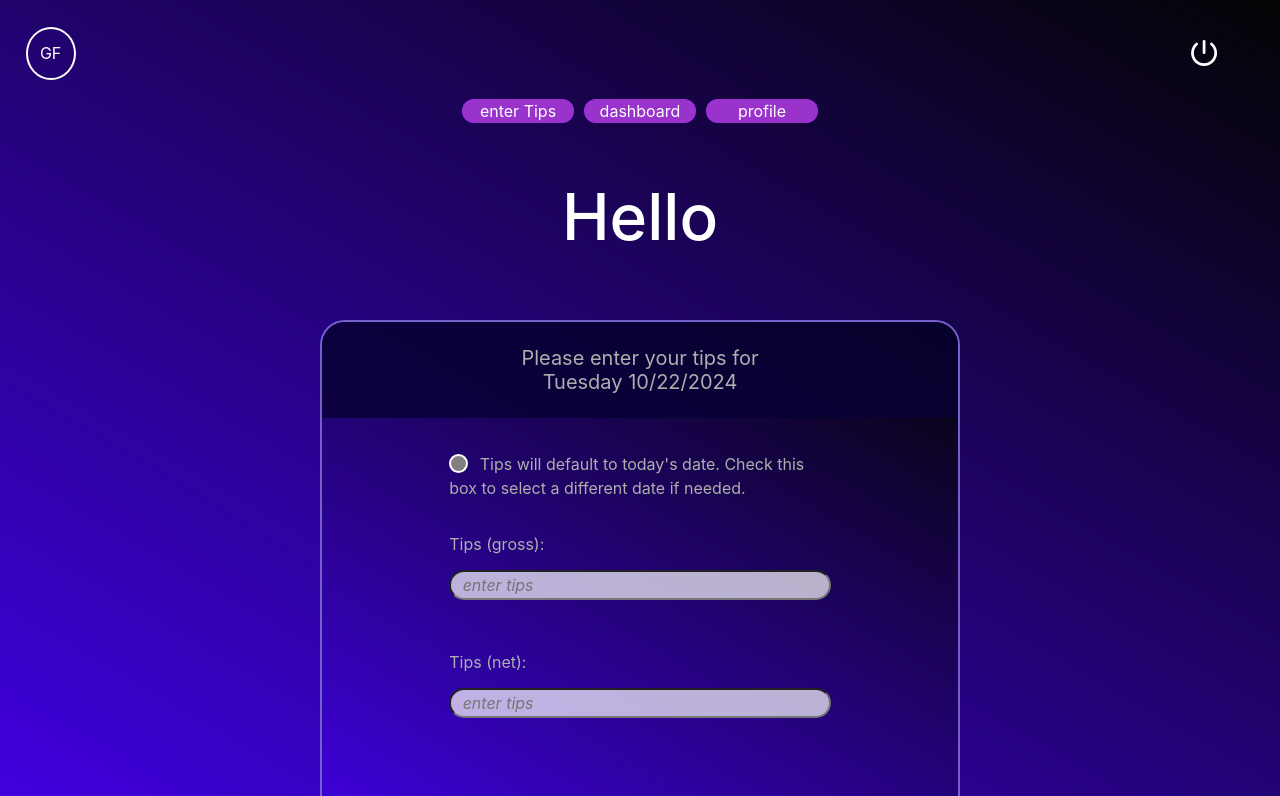
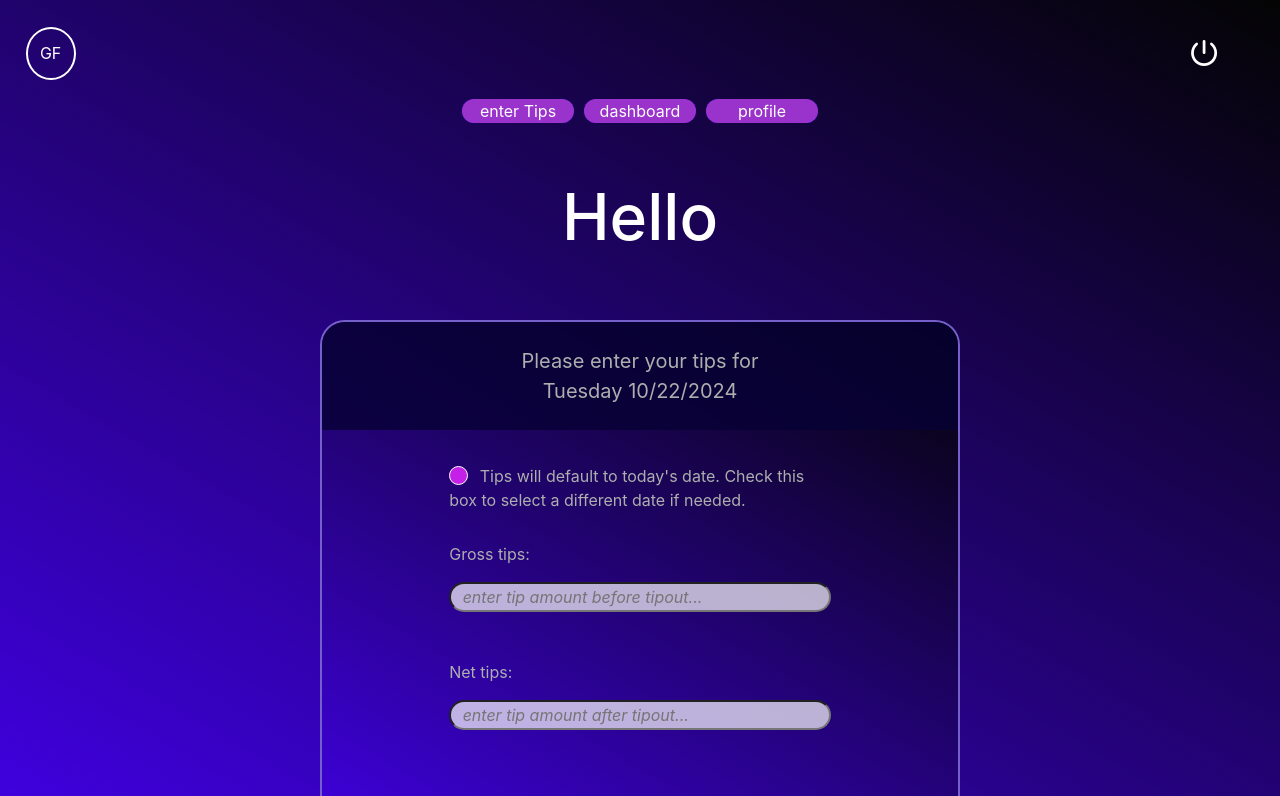
Before and after one commit to Saidou25/TipsTracker, a React (Vite) app: page /enterTips in a window 1280 px wide. Shown: the top 796 px of the page. Built offline with nearby package versions, Linux system fonts and the light colour scheme; no server answers; the database is empty.

Commit message:
Fixed a checkbox design detail

```diff
--- a/src/data.js
+++ b/src/data.js
@@ -74,13 +74,13 @@ const tipsFormData = {
     {
       type: "number",
       label: "TipsGross",
-      placeholder: "enter tips",
+      placeholder: "enter tip amount before tipout...",
       inputMod: "numeric",
     },
     {
       type: "number",
       label: "TipsNet",
-      placeholder: "enter tips",
+      placeholder: "enter tip amount after tipout...",
       inputMod: "numeric",
     },
   ],
--- a/src/pages/EnterTips.css
+++ b/src/pages/EnterTips.css
@@ -5,7 +5,7 @@
   align-items: center;
   margin: 0 !important;
   background-color: rgba(7, 1, 53, 0.8) !important;
-  font-size: 20px
+  font-size: 20px;
 }
 .tips-form {
   width: 60%;
@@ -18,17 +18,22 @@
   padding-bottom: 2rem;
   margin: auto;
 }
-/* .coins-div {
-  display: inline-block;
-  vertical-align: bottom;
+.coins-div {
+  display: flex;
+  align-items: baseline;
+  /* height: 50px; */
 }
 .coins {
-  vertical-align: bottom !important;
+  display: flex;
+  align-items: baseline;
+  padding-left: 7px;
+  /* height: 60%; */
 }
 .coins-span {
-  vertical-align: middle;
-  line-height: normal;
-} */
+  display: flex;
+  align-items: baseline;
+  /* height: 60%; */
+}
 .warning-div-check {
   display: inline-block; /* Allow the checkbox and text to be in a line */
   vertical-align: middle; /* Align text vertically with the checkbox */
@@ -44,19 +49,21 @@
   height: auto; /* Automatically adjusts height based on width */
   aspect-ratio: 1 / 1; /* Ensures the checkbox stays a perfect circle */
   cursor: pointer;
-  border: 2px solid white;
+  border: 1px solid white;
   background-color: grey;
   border-radius: 50%; /* Makes it circular */
   margin-right: 3%;
   vertical-align: middle;
+  background-color: rgba(210, 35, 241, 0.92) !important;
 }
-span {
+.warning-span {
   vertical-align: middle; /* Vertically align text with checkbox */
   line-height: normal; /* Adjust line height if needed */
 }
 .warning-div-fa {
-  display: flex;
+  /* display: flex;
   align-items: center;
+  justify-content: center; */
   margin-top: 5px;
 }
 .facheck-circle {
--- a/src/pages/EnterTipsCard.jsx
+++ b/src/pages/EnterTipsCard.jsx
@@ -65,6 +65,7 @@ const EnterTipsCard = ({ showSuccess, cardBodyTemplate }) => {
     }
     if (name === "cancel-custom-date" && value === "on") {
       setShowCustomDate(false);
+      setShowWarning("");
       setShowWarningConfirmed(false);
       setErrorMessage("");
       setConfirm(false);
@@ -86,7 +87,7 @@ const EnterTipsCard = ({ showSuccess, cardBodyTemplate }) => {
       setShowWarning("");
       setShowWarningConfirmed("");
       const regex = /^(0[1-9]|1[0-2])\/(0[1-9]|[1-2][0-9]|3[0-1])\/\d{4}$/;
-      if (!regex.test(value) && value.length >= 10) {
+      if (!regex.test(value)) {
         setErrorMessage("Entry must match MM/DD/YYYY format.");
         return;
       }
@@ -225,7 +226,6 @@ const EnterTipsCard = ({ showSuccess, cardBodyTemplate }) => {
   };
 
   const handleSubmit = (e) => {
-    e.preventDefault();
     if (customDate && !confirm && showWarning) {
       setErrorMessage("You must confirm your date change");
       return;
@@ -281,6 +281,7 @@ const EnterTipsCard = ({ showSuccess, cardBodyTemplate }) => {
   }, []);
 
   useEffect(() => {
+    console.log(showWarning)
     // When the form is completely filled (even if autocomplete fills it) we enable the submit button
     if (!formState.TipsGross || !formState.TipsNet) {
       setDisabledButton(true);
@@ -290,7 +291,7 @@ const EnterTipsCard = ({ showSuccess, cardBodyTemplate }) => {
       setDisabledButton(false);
     }
   }, [formState]);
-
+console.log(formState);
   return (
     <form ref={form} role="form" className="tips-form" onSubmit={handleSubmit}>
       <div className="my-2 g-0">
@@ -307,7 +308,7 @@ const EnterTipsCard = ({ showSuccess, cardBodyTemplate }) => {
                     name="show-custom-date"
                     onClick={handleshowCustomDate}
                   />
-                  <span>
+                  <span className="warning-span">
                     Tips will default to today's date. Check this box to select
                     a different date if needed.
                   </span>
@@ -322,14 +323,18 @@ const EnterTipsCard = ({ showSuccess, cardBodyTemplate }) => {
                   >
                     {field.label === "TipsGross" && (
                       <div className="coins-div">
-                        <span>Tips (gross): </span>
-                        <span className="coins">{/* <FaSackDollar />: */}</span>
+                        <div className="coins-span">Gross tips: </div>
+                        {/* <div className="coins">
+                          <FaSackDollar />:
+                        </div> */}
                       </div>
                     )}
                     {field.label === "TipsNet" && (
                       <div className="coins-div">
-                        <span>Tips (net): </span>
-                        <span className="coins-span">{/* <GiCoins />: */}</span>
+                        <div className="coins-span">Net tips: </div>
+                        {/* <div className="coins">
+                          <GiCoins />:
+                        </div> */}
                       </div>
                     )}
                     {field.label !== "TipsNet" &&
@@ -355,7 +360,7 @@ const EnterTipsCard = ({ showSuccess, cardBodyTemplate }) => {
                         name="cancel-custom-date"
                         onClick={handleshowCustomDate}
                       />
-                      <span>Cancel custom date</span>
+                      <span className="warning-span">Cancel custom date</span>
                     </div>
                   )}
                   {field.label === "Custom date: " && showWarning && (
@@ -366,7 +371,7 @@ const EnterTipsCard = ({ showSuccess, cardBodyTemplate }) => {
                         name="showWarning"
                         onClick={handleshowWarning}
                       />
-                      <span>{showWarning}</span>
+                      <span className="warning-span">{showWarning}</span>
                     </div>
                   )}
                   {field.label === "Custom date: " && showWarningConfirmed && (
```
Also changed, not shown: 4 other files (tests, documents, lock files or other folders).
